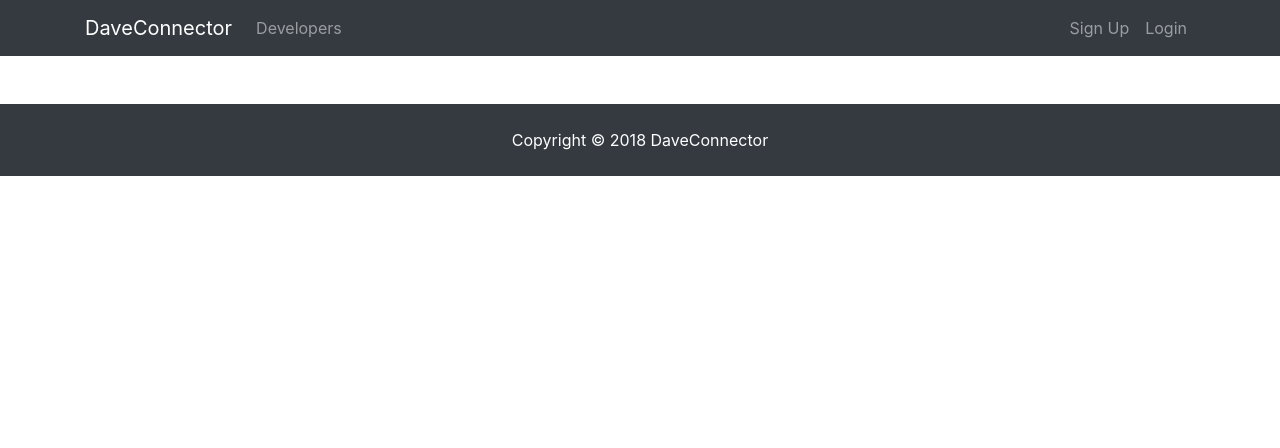
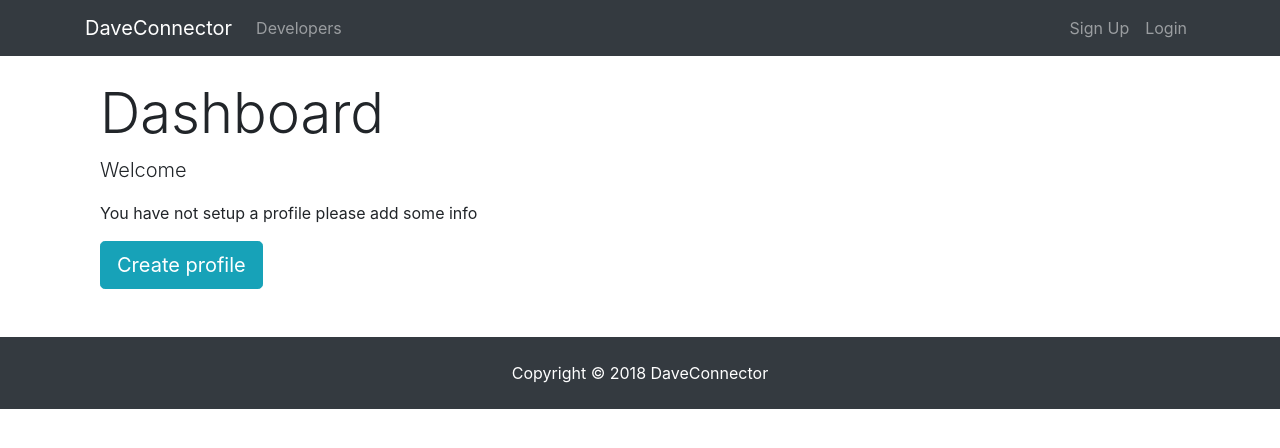
Before and after one commit to lawsondavid/daveconnector, a React (Create React App) app in the folder client/: page /dashboard in a window 1280 px wide. Shown: the top 448 px of the page. Built offline with nearby package versions, Linux system fonts and the light colour scheme; no server answers.

Commit message:
add spinner

```diff
--- /dev/null
+++ b/client/src/components/common/Spinner.js
@@ -0,0 +1,16 @@
+import React from 'react';
+import spinner from './spinner.gif';
+
+const Spinner = () => {
+    return (
+        <div>
+            <img
+             src={spinner}
+             style={{ width: '200px', margin: 'auto', display: 'block'}}
+             alt="Loading ..."
+            />
+        </div>
+    );
+};
+
+export default Spinner;
--- a/client/src/components/common/TextFieldGroup.js
+++ b/client/src/components/common/TextFieldGroup.js
@@ -28,7 +28,7 @@
     );
 };
 
-TextFieldGroup.PropTypes = {
+TextFieldGroup.propTypes = {
     name: PropTypes.string.isRequired,
     placeholder: PropTypes.string,
     value: PropTypes.string.isRequired,
--- a/client/src/components/dashboard/Dashboard.js
+++ b/client/src/components/dashboard/Dashboard.js
@@ -2,6 +2,8 @@
 import PropTypes from 'prop-types';
 import {connect} from 'react-redux';
 import {getCurrentProfile} from "../../actions/profileActions";
+import Spinner from '../common/Spinner'
+import { Link } from 'react-router-dom'
 
 class Dashboard extends Component {
     componentDidMount() {
@@ -9,12 +11,53 @@
     }
 
     render() {
+        const {user} = this.props.auth;
+        const {profile, loading} = this.props.profile;
+        let dashboardContent;
+
+        if (profile === null || loading) {
+            dashboardContent = <Spinner/>
+        } else {
+            if (Object.keys(profile).length > 0) {
+                dashboardContent = <h1>TODO DISPLAY PROFILE</h1>
+            } else {
+                //logged in but has not created a profile
+                dashboardContent = (
+                    <div>
+                        <p className="lead text muted">Welcome {user.name}</p>
+                        <p>You have not setup a profile please add some info</p>
+                        <Link to="/create-profile" className="btn btn-lg btn-info">
+                            Create profile
+                        </Link>
+                    </div>
+                )
+            }
+        }
+
         return (
-            <div>
-
+            <div className="dashboard">
+                <div className="container">
+                    <div className="row">
+                        <div className="col-md-12">
+                            <h1 className="display-4">Dashboard</h1>
+                            {dashboardContent}
+                        </div>
+                    </div>
+                </div>
             </div>
         );
     }
 }
 
-export default connect(null, {getCurrentProfile})(Dashboard);
+Dashboard.propTypes = {
+    getCurrentProfile: PropTypes.func.isRequired,
+    auth: PropTypes.object.isRequired,
+    profile: PropTypes.object.isRequired
+};
+
+const mapStateToProps = state => ({
+    profile: state.profile,
+    auth: state.auth
+});
+
+export default connect(mapStateToProps, {getCurrentProfile})(Dashboard);
--- a/client/src/reducers/profileReducer.js
+++ b/client/src/reducers/profileReducer.js
@@ -7,7 +7,7 @@
 };
 
 export default function (state = initialState, action) {
-    switch (action) {
+    switch (action.type) {
         case PROFILE_LOADING:
             return {
                 ...state,
@@ -16,13 +16,14 @@
         case GET_PROFILE:
             return {
                 ...state,
-                profile: action.profile,
+                profile: action.payload,
                 loading: false
             };
         case CLEAR_CURRENT_PROFILE:
             return {
                 ...state,
-                profile: null
+                profile: null,
+                loading: false
             };
         default:
             return state;
```
Also changed, not shown: client/src/components/common/spinner.gif (added).
